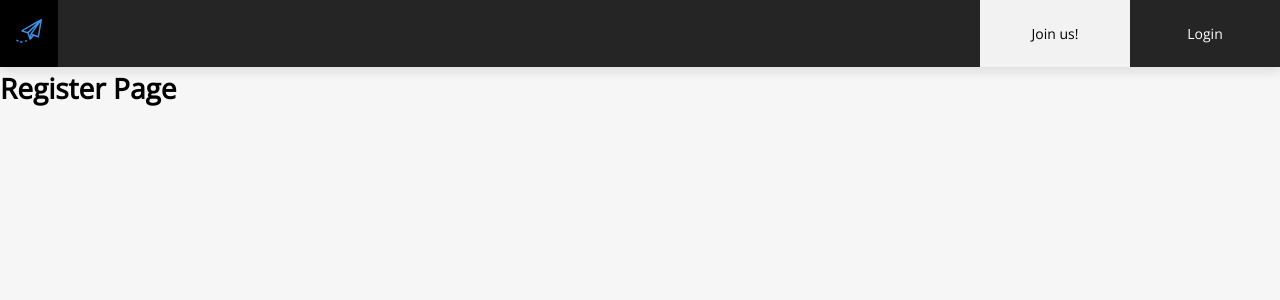
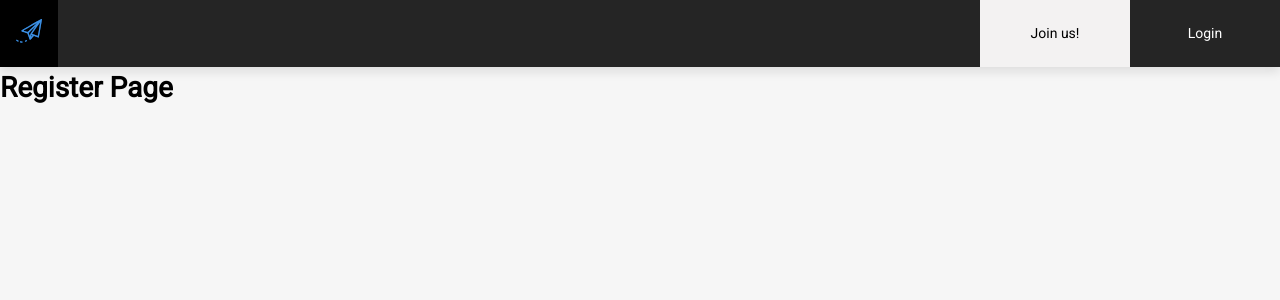
Before and after one commit to teodorus-nathaniel/uigram, a React (Create React App) app: page /register in a window 1280 px wide. Shown: the top 300 px of the page. Built offline with nearby package versions, Linux system fonts and the light colour scheme; what ts-action would draw is missing.

Commit message:
fixed some saga still not using saga pattern creator

```diff
--- a/public/index.html
+++ b/public/index.html
@@ -15,6 +15,12 @@
       user's mobile device or desktop. See https://developers.google.com/web/fundamentals/web-app-manifest/
     -->
   <link rel="manifest" href="%PUBLIC_URL%/manifest.jon" />
+
+  <!-- TODO: CHECK BEST FONT -->
+  <!-- <link href="https://fonts.googleapis.com/css?family=Raleway&display=swap" rel="stylesheet"> -->
+  <!-- <link href="https://fonts.googleapis.com/css?family=Poppins&display=swap" rel="stylesheet"> -->
+  <link href="https://fonts.googleapis.com/css?family=Roboto&display=swap" rel="stylesheet">
+
   <!--
       Notice the use of %PUBLIC_URL% in the tags above.
       It will be replaced with the URL of the `public` folder during the build.
--- a/src/index.scss
+++ b/src/index.scss
@@ -49,9 +49,9 @@ a {
 
 body {
   margin: 0;
-  font-family: "Open Sans", -apple-system, BlinkMacSystemFont, "Segoe UI",
-    "Roboto", "Oxygen", "Ubuntu", "Cantarell", "Fira Sans", "Droid Sans",
-    "Helvetica Neue", sans-serif;
+  font-family: 'Roboto', "Open Sans", -apple-system, BlinkMacSystemFont,
+    "Segoe UI", "Roboto", "Oxygen", "Ubuntu", "Cantarell", "Fira Sans",
+    "Droid Sans", "Helvetica Neue", sans-serif;
   -webkit-font-smoothing: antialiased;
   -moz-osx-font-smoothing: grayscale;
   overflow-y: scroll;
--- a/src/redux/fetch/fetch-saga-pattern-creator.ts
+++ b/src/redux/fetch/fetch-saga-pattern-creator.ts
@@ -2,5 +2,5 @@ import { IFetchApiNames } from './fetch.actions';
 
 export default function createFetchSagaPattern (name: IFetchApiNames){
   return (action: any) =>
-    action.payload.name === name && action.type === 'FETCH_API';
+    action.type === 'FETCH_API' && action.payload.name === name;
 }
--- a/src/redux/post-detail/post-detail.sagas.ts
+++ b/src/redux/post-detail/post-detail.sagas.ts
@@ -3,6 +3,7 @@ import catchAsync from '../utils/catch-async';
 import { loadPostDetail, IFetchPostDetailPayload } from './post-detail.actions';
 import { dummyPostDetail } from '../../dummy-datas/dummy-datas';
 import { fetchApiFail, fetchApiSuccess } from '../fetch/fetch.actions';
+import createFetchSagaPattern from '../fetch/fetch-saga-pattern-creator';
 
 function* fetchPostDetailAsync ({
   payload: { data: { id }, name }
@@ -19,7 +20,7 @@ function* fetchPostDetailAsync ({
 
 function* watchFetchPostDetail (){
   yield takeLatest(
-    (action: any) => action.payload.name === 'POST_DETAIL',
+    createFetchSagaPattern('POST_DETAIL'),
     catchAsync('POST_DETAIL', fetchPostDetailAsync, fetchApiFail)
   );
 }
--- a/src/redux/saved-posts/saved-posts.sagas.ts
+++ b/src/redux/saved-posts/saved-posts.sagas.ts
@@ -3,6 +3,7 @@ import { dummyArrayPost } from './../../dummy-datas/dummy-datas';
 import { loadSavedPosts, IFetchSavedPostsPayload } from './saved-posts.actions';
 import { all, call, takeLatest, put } from 'redux-saga/effects';
 import catchAsync from '../utils/catch-async';
+import createFetchSagaPattern from '../fetch/fetch-saga-pattern-creator';
 
 function* fetchSavedPostsAsync ({
   payload: { name }
@@ -17,7 +18,7 @@ function* fetchSavedPostsAsync ({
 
 function* watchFetchSavedPosts (){
   yield takeLatest(
-    (action: any) => action.payload.name === 'SAVED_POSTS',
+    createFetchSagaPattern('SAVED_POSTS'),
     catchAsync('SAVED_POSTS', fetchSavedPostsAsync, fetchApiFail)
   );
 }
--- a/src/redux/user/user.sagas.ts
+++ b/src/redux/user/user.sagas.ts
@@ -3,6 +3,7 @@ import { IFetchUserPayload, loadUser } from './user.actions';
 import catchAsync from '../utils/catch-async';
 import { dummyUser } from '../../dummy-datas/dummy-datas';
 import { fetchApiFail, fetchApiSuccess } from '../fetch/fetch.actions';
+import createFetchSagaPattern from '../fetch/fetch-saga-pattern-creator';
 
 function* fetchUserAsync ({
   payload: { data: { id }, name }
@@ -19,7 +20,7 @@ function* fetchUserAsync ({
 function* watchFetchUser (){
   // TODO: ERROR HANDLING
   yield takeLatest(
-    (action: any) => action.payload.name === 'USER',
+    createFetchSagaPattern('USER'),
     catchAsync('USER', fetchUserAsync, fetchApiFail)
   );
 }
```
Also changed, not shown: 1 other file (tests, documents, lock files or other folders).
